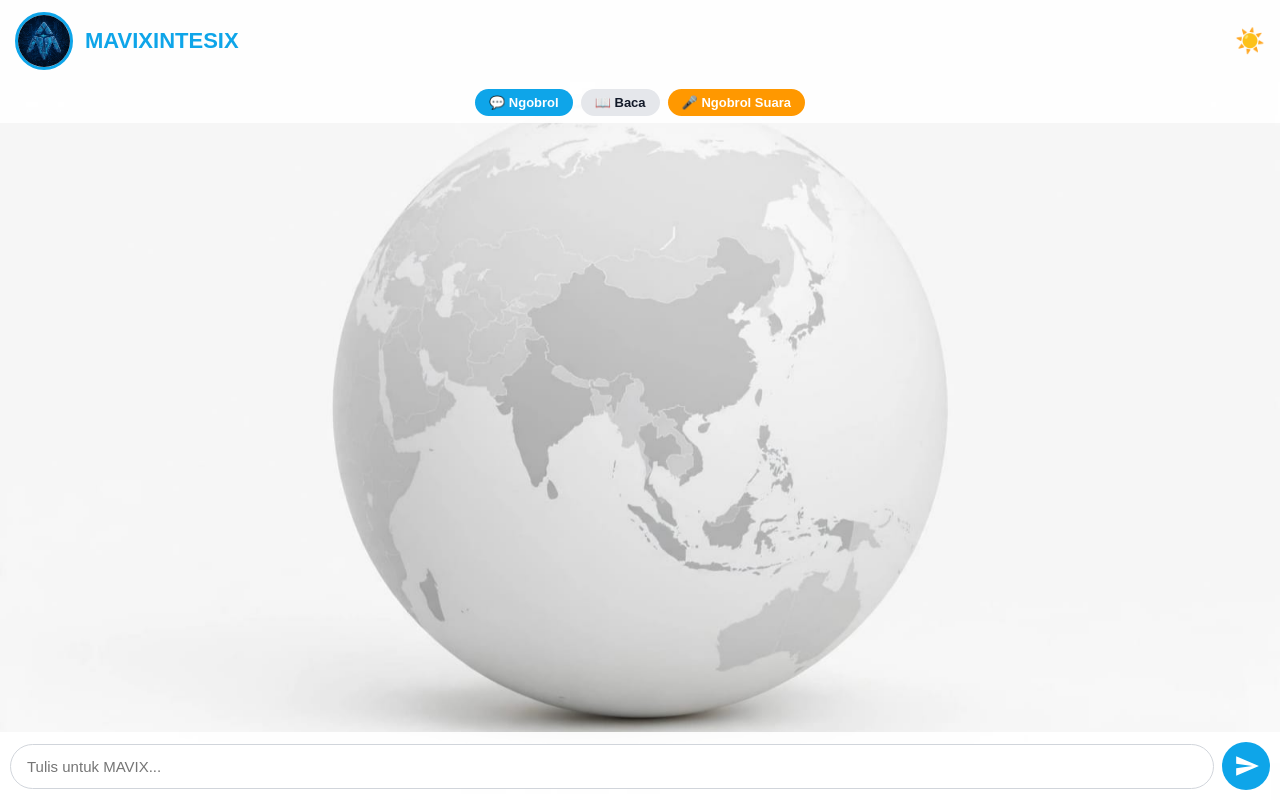
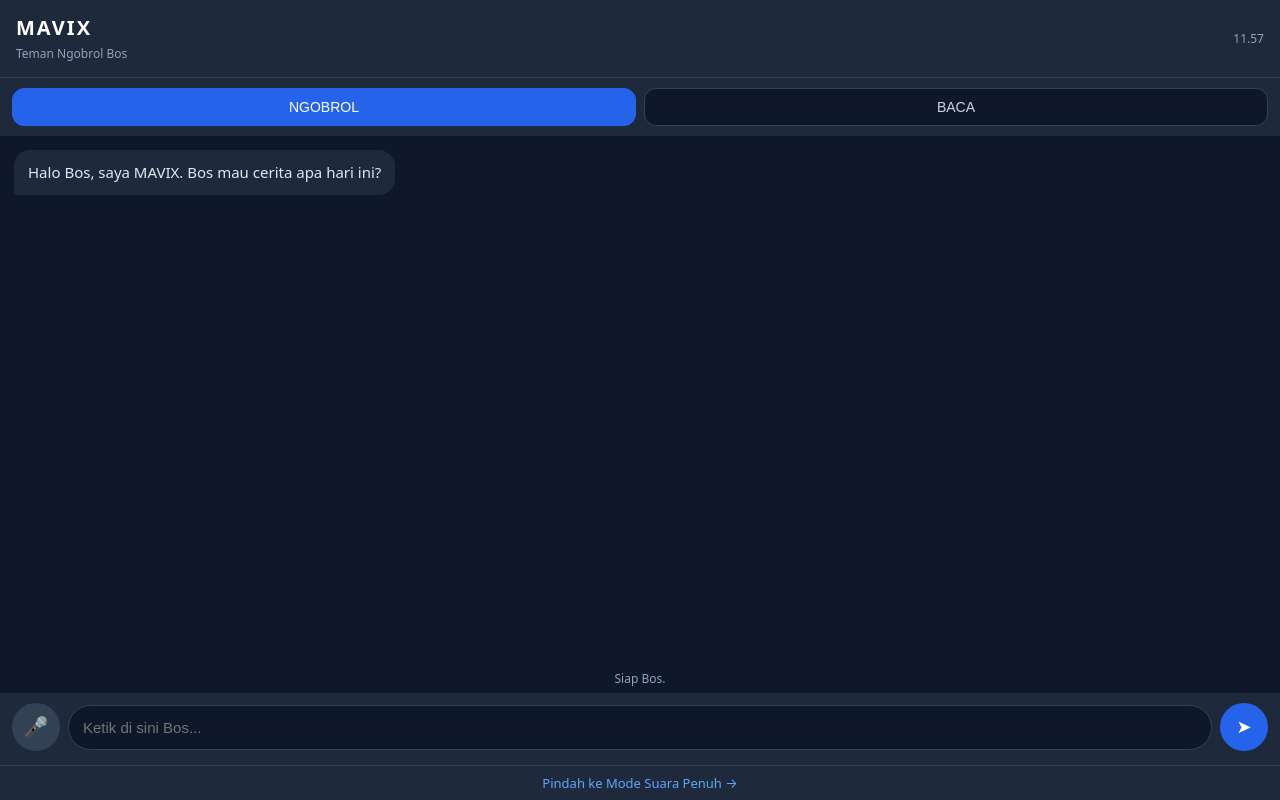
Before and after one commit to mdagus1004-debug/mavixintesix, a website: page index.html in a window 1280 px wide. Drawn offline with Linux system fonts and the light colour scheme.

Commit message:
Refactor index.html for layout and style changes
Updated HTML structure and styling for improved layout and functionality.

```diff
--- a/index.html
+++ b/index.html
@@ -2,92 +2,51 @@
 <html lang="id">
 <head>
 <meta charset="UTF-8">
-<meta name="viewport" content="width=device-width, initial-scale=1.0">
-<title>MAVIXINTESIX - CHAT</title>
-<link rel="icon" type="image/png" href="favicon.png">
+<meta name="viewport" content="width=device-width, initial-scale=1.0, maximum-scale=1.0, user-scalable=no">
+<title>MAVIX - Teman Ngobrol Bos</title>
 <style>
-* { margin:0; padding:0; box-sizing:border-box; font-family:sans-serif; }
-body { height:100vh; display:flex; flex-direction:column; overflow:hidden; }
-.pentas { position:fixed; top:0; left:0; width:100%; height:100%; z-index:-1; display:flex; align-items:center; justify-content:center; background-size:cover; background-position:center; overflow:hidden; }
-body.malam { background:#050818; color:white; }
-body.malam .pentas { background-image:url('background.jpg'); }
-body.malam .header { background:rgba(5,8,24,0.7); }
-body.malam .judul h1 { color:#22d3ee; }
-body.malam .avatar { border-color:#22d3ee; }
-body.malam .bar-mode { background:rgba(5,8,24,0.8); }
-body.malam .bar-mode button { background:#1a1a1a; color:white; }
-body.malam .bar-mode button.aktif { background:#22d3ee; color:#000; }
-body.malam .mavix { background:rgba(30,42,74,0.9); border:1px solid #2e4a7a; color:white; }
-body.malam .user { background:#22d3ee; color:#000; }
-body.malam .input-row { background:rgba(5,8,24,0.8); }
-body.malam #input { background:#1a1a1a; color:white; border:none; }
-body.malam .btn { background:#22d3ee; }
-body.malam .btn svg { fill:#000; }
-body.siang { background:#F2F6FF; color:#111827; }
-body.siang .pentas { background-image:url('background-siang.jpg'); }
-body.siang .header { background:rgba(255,255,255,0.85); }
-body.siang .judul h1 { color:#0EA5E9; }
-body.siang .avatar { border-color:#0EA5E9; }
-body.siang .bar-mode { background:rgba(255,255,255,0.9); }
-body.siang .bar-mode button { background:#E5E7EB; color:#111827; }
-body.siang .bar-mode button.aktif { background:#0EA5E9; color:#fff; }
-body.siang .mavix { background:rgba(255,255,255,0.95); border:1px solid #D1D5DB; color:#111827; }
-body.siang .user { background:#0EA5E9; color:#fff; }
-body.siang .input-row { background:rgba(255,255,255,0.9); }
-body.siang #input { background:#FFFFFF; color:#111827; border:1px solid #D1D5DB; }
-body.siang .btn { background:#0EA5E9; }
-body.siang .btn svg { fill:#fff; }
-.header { display:flex; align-items:center; gap:12px; padding:12px 15px; }
-.avatar { width:58px; height:58px; border-radius:50%; flex-shrink:0; border:3px solid; overflow:hidden; cursor:pointer; }
-.avatar img { width:100%; height:100%; object-fit:cover; }
-.judul { flex:1; }
-.judul h1 { font-size:22px; }
-#btnMode { border:none; background:transparent; font-size:24px; cursor:pointer; }
-.bar-mode { display:flex; gap:8px; padding:7px 10px; justify-content:center; }
-.bar-mode button { flex:none; padding:6px 14px; border:none; border-radius:15px; font-weight:bold; font-size:13px; cursor:pointer; }
-#chatBox { flex:1; overflow-y:auto; padding:15px; display:flex; flex-direction:column; gap:12px; }
-.msg { max-width:82%; padding:12px 16px; border-radius:18px; font-size:16px; line-height:1.45; }
-.mavix { align-self:flex-start; }
-.user { align-self:flex-end; font-weight:500; }
-.input-row { display:flex; gap:8px; padding:10px; align-items:center; }
-#input { flex:1; padding:13px 16px; border-radius:25px; outline:none; font-size:15px; }
-.btn { width:48px; height:48px; border:none; border-radius:50%; cursor:pointer; display:flex; align-items:center; justify-content:center; flex-shrink:0; }
-.btn svg { width:26px; height:26px; margin-left:2px; }
+  *{ box-sizing:border-box; margin:0; padding:0; }
+  body{ font-family: system-ui, -apple-system, sans-serif; background:#0f172a; color:#fff; height:100dvh; display:flex; flex-direction:column; }
+  .kepala{ padding:14px 16px; background:#1e293b; display:flex; justify-content:space-between; align-items:center; }
+  .kepala b{ font-size:20px; letter-spacing:2px; }
+  .kepala span{ font-size:12px; color:#94a3b8; }
+  .mode{ display:flex; gap:8px; padding:10px 12px; background:#1e293b; border-top:1px solid #334155; }
+  .mode button{ flex:1; padding:10px; border:1px solid #334155; background:#0f172a; color:#cbd5e1; border-radius:12px; font-size:14px; }
+  .mode button.aktif{ background:#2563eb; color:#fff; border-color:#2563eb; }
+  #chat{ flex:1; overflow-y:auto; padding:14px; display:flex; flex-direction:column; gap:10px; }
+  .pesan{ max-width:85%; padding:11px 14px; border-radius:16px; font-size:15px; line-height:1.5; word-wrap:break-word; }
+  .pesan.user{ align-self:flex-end; background:#2563eb; color:#fff; border-bottom-right-radius:4px; }
+  .pesan.mavix{ align-self:flex-start; background:#1e293b; color:#e2e8f0; border-bottom-left-radius:4px; }
+  #status{ text-align:center; font-size:12px; color:#94a3b8; padding:6px; min-height:22px; }
+  .bawah{ padding:10px 12px 14px; background:#1e293b; display:flex; gap:8px; align-items:center; }
+  #input{ flex:1; padding:13px 14px; border-radius:24px; border:1px solid #334155; background:#0f172a; color:#fff; font-size:15px; outline:none; }
+  #micBtn{ width:48px; height:48px; border-radius:50%; border:none; background:#334155; color:#fff; font-size:20px; flex-shrink:0; }
+  #micBtn.aktif{ background:#dc2626; }
+  #kirimBtn{ width:48px; height:48px; border-radius:50%; border:none; background:#2563eb; color:#fff; font-size:18px; flex-shrink:0; }
+  .pindah{ display:block; text-align:center; padding:8px; color:#60a5fa; font-size:13px; text-decoration:none; background:#1e293b; border-top:1px solid #334155; }
 </style>
 </head>
-<body class="siang">
-<div class="pentas"></div>
-<div class="header">
-  <div class="avatar"><img src="mavix.jpg?v=2"></div>
-  <div class="judul"><h1>MAVIXINTESIX</h1></div>
-  <button id="btnMode" onclick="gantiBackgroundManual()">☀️</button>
+<body>
+<div class="kepala">
+  <div><b>MAVIX</b><br><span>Teman Ngobrol Bos</span></div>
+  <span id="jamKepala">--:--</span>
 </div>
-<div class="bar-mode">
-  <button id="btnNgobrol" class="aktif" onclick="gantiMode('NGOBROL')">💬 Ngobrol</button>
-  <button id="btnBaca" onclick="gantiMode('BACA')">📖 Baca</button>
-  <!-- INI PINTU KE FILE 2 -->
-  <button onclick="window.location.href='suara.html'" style="background:#ff9800 !important; color:white !important;">🎤 Ngobrol Suara</button>
+
+<div class="mode">
+  <button id="modeNgobrol" class="aktif" onclick="gantiMode('NGOBROL')">NGOBROL</button>
+  <button id="modeBaca" onclick="gantiMode('BACA')">BACA</button>
 </div>
-<div id="chatBox"></div>
-<div class="input-row">
-  <input id="input" placeholder="Tulis untuk MAVIX...">
-  <button class="btn" id="kirimBtn"><svg viewBox="0 0 24 24"><path d="M2.01 21L23 12 2.01 3 2 10l15 2-15 2z"/></svg></button>
+
+<div id="chat"></div>
+<div id="status">Siap Bos.</div>
+
+<div class="bawah">
+  <button id="micBtn" title="Tekan untuk bicara">🎤</button>
+  <input id="input" type="text" placeholder="Ketik di sini Bos..." autocomplete="off">
+  <button id="kirimBtn" title="Kirim">➤</button>
 </div>
-<script>
-function tambah(siapa, teks){
-  const chat = document.getElementById('chatBox');
-  if(!chat) return;
-  let kelas = 'mavix';
-  if(siapa && siapa.toLowerCase() === 'user') kelas = 'user';
-  const div = document.createElement('div');
-  div.className = 'msg ' + kelas;
-  if (teks.includes('<button') || teks.includes('<div id="isi_')) { div.innerHTML = teks.replace(/\n/g, '<br>'); }
-  else { div.innerText = teks; }
-  chat.appendChild(div);
-  chat.scrollTop = chat.scrollHeight;
-}
-window.tambah = tambah;
-</script>
+<a class="pindah" href="suara.html">Pindah ke Mode Suara Penuh →</a>
+
 <script src="otak-ingatan.js"></script>
 <script src="otak-kecil.js"></script>
 <script src="otak-tengah.js"></script>
@@ -95,32 +54,32 @@ window.tambah = tambah;
 <script src="telinga.js"></script>
 <script src="otak-depan.js"></script>
 <script>
-window.modeMavix = localStorage.getItem('modeMavix') || "NGOBROL";
-function gantiMode(modeBaru){
-  window.modeMavix = modeBaru;
-  localStorage.setItem('modeMavix', modeBaru);
-  document.getElementById('btnNgobrol').classList.toggle('aktif', modeBaru === 'NGOBROL');
-  document.getElementById('btnBaca').classList.toggle('aktif', modeBaru === 'BACA');
-}
-function terapkanMode(mode){
-  document.body.classList.remove('siang','malam');
-  document.body.classList.add(mode);
-  document.getElementById('btnMode').innerText = mode === 'siang' ? '☀️' : '🌙';
-}
-function modeAutoIkutJam(){ const jam = new Date().getHours(); return (jam >= 6 && jam < 18) ? 'siang' : 'malam'; }
-function gantiBackgroundManual(){
-  const sekarang = document.body.classList.contains('siang') ? 'malam' : 'siang';
-  terapkanMode(sekarang);
-  localStorage.setItem('modeBackground', sekarang);
-  localStorage.setItem('modeBackgroundManualHari', new Date().toDateString());
-}
-const manualHari = localStorage.getItem('modeBackgroundManualHari');
-if(manualHari === new Date().toDateString()){ terapkanMode(localStorage.getItem('modeBackground') || 'siang'); }
-else { terapkanMode(modeAutoIkutJam()); localStorage.removeItem('modeBackground'); }
-setInterval(function(){ if(localStorage.getItem('modeBackgroundManualHari') !== new Date().toDateString()) terapkanMode(modeAutoIkutJam()); }, 60000);
-window.gantiMode = gantiMode;
-document.getElementById('input').addEventListener('keydown', function(e){ if(e.key === 'Enter'){ e.preventDefault(); document.getElementById('kirimBtn').click(); } });
-gantiMode(window.modeMavix);
+  window.modeMavix = "NGOBROL";
+  function gantiMode(mode){
+    window.modeMavix = mode;
+    document.getElementById('modeNgobrol').classList.toggle('aktif', mode === 'NGOBROL');
+    document.getElementById('modeBaca').classList.toggle('aktif', mode === 'BACA');
+  }
+  function tambah(siapa, teks){
+    const chat = document.getElementById('chat');
+    const d = document.createElement('div');
+    d.className = 'pesan ' + (siapa === 'user' ? 'user' : 'mavix');
+    d.innerText = teks;
+    chat.appendChild(d);
+    chat.scrollTop = chat.scrollHeight;
+  }
+  window.tambah = tambah;
+  // Jam di kepala, update tiap 30 detik
+  function updateJam(){
+    const el = document.getElementById('jamKepala');
+    if(el) el.innerText = new Date().toLocaleTimeString('id-ID', { hour:'2-digit', minute:'2-digit' });
+  }
+  updateJam();
+  setInterval(updateJam, 30000);
+  // Pesan awal
+  window.addEventListener('load', () => {
+    setTimeout(() => tambah('mavix', 'Halo Bos, saya MAVIX. Bos mau cerita apa hari ini?'), 300);
+  });
 </script>
 </body>
 </html>
```
